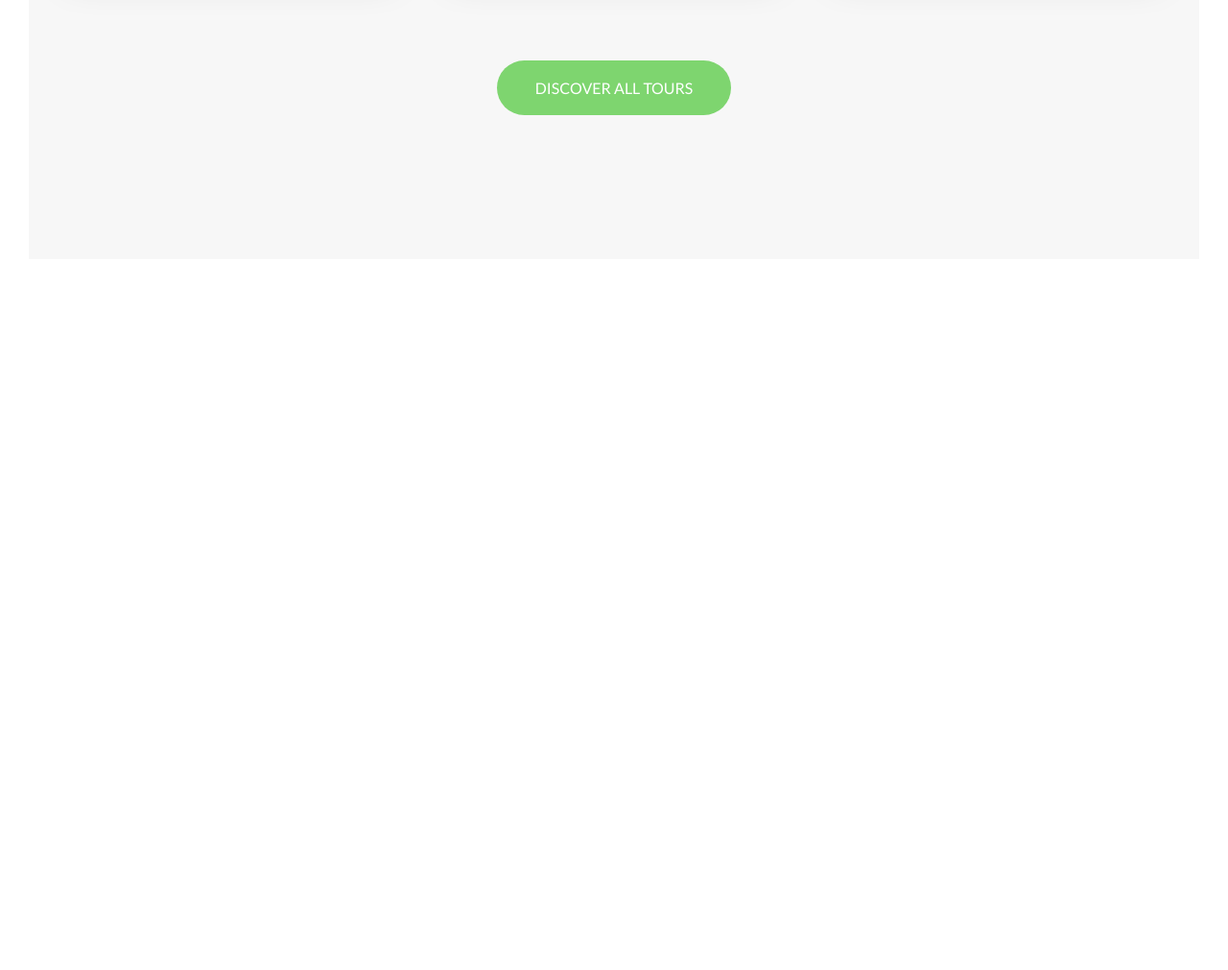
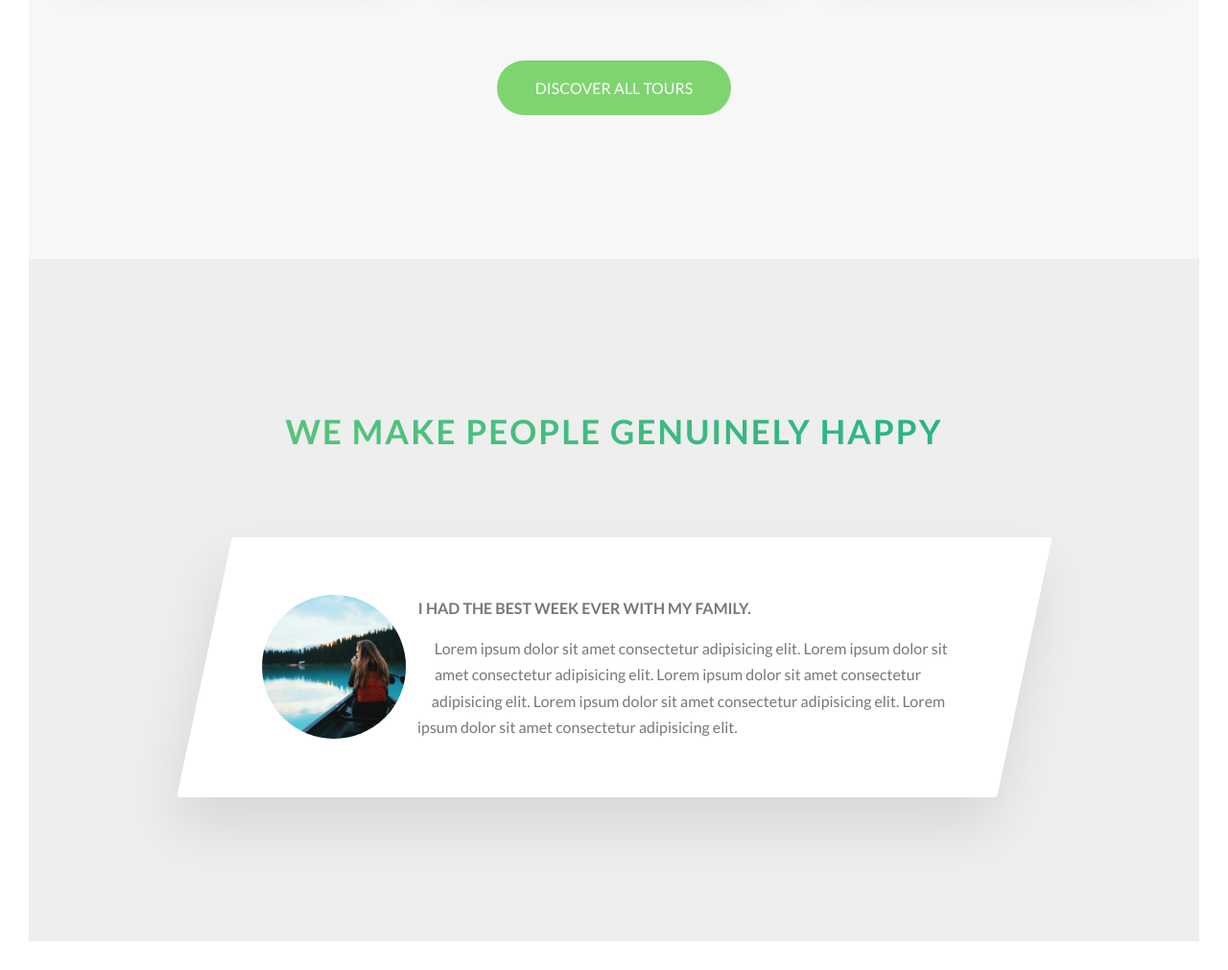
Before and after one commit to paolofullone/advanced-css-course, a website: page Natours/starter/index.html in a window 1280 px wide. Shown: the part 2928-3939 px from the top of the page at 96% size. Before the commit the page ends 3228 px from the top, so only its background shows below. Drawn offline with Linux system fonts and the light colour scheme; files whose address does not match are found by name.

Commit message:
lecture 42-shape-outside, clip-path

```diff
--- a/Natours/starter/index.html
+++ b/Natours/starter/index.html
@@ -231,7 +231,27 @@
         <div class="u-center-text u-margin-top-huge">
           <a href="#" class="btn btn--green">Discover all tours</a>
         </div>
+      </section>
+      <section class="section-stories">
+        <div class="u-center-text u-margin-bottom-big">
+          <h2 class="heading-secondary">
+            We make people genuinely happy
+          </h2>
+        </div>
+        <div class="row">
+          <div class="story">
+            <figure class="story__shape">
+              <img src="./img/nat-8.jpg" alt="Person on a tour" class="story__img">
+            </figure>
+            <div class="story__text">
+              <h3 class="heading-tertiary u-margin-bottom-small">I had the best week ever with my family.</h3>
+              <p>
+                Lorem ipsum dolor sit amet consectetur adipisicing elit. Lorem ipsum dolor sit amet consectetur adipisicing elit. Lorem ipsum dolor sit amet consectetur adipisicing elit. Lorem ipsum dolor sit amet consectetur adipisicing elit. Lorem ipsum dolor sit amet consectetur adipisicing elit.
 
+              </p>
+            </div>
+          </div>
+        </div>
       </section>
     </main>
 
--- /dev/null
+++ b/Natours/starter/sass/components/_story.scss
@@ -0,0 +1,46 @@
+.story {
+    width: 75%;
+    // to center a block element inside a block element maring 0 auto resolves.
+    margin: 0 auto;
+    box-shadow: 0 3rem 6rem rgba($color-black, .1);
+    background-color: $color-white;
+    border-radius: 3px;
+    padding: 6rem;
+    // since we used transform: translateX(-3rem) to create a margin below, here we set the padding-left: 9rem so we have the same margins left and right.
+    padding-left: 9rem;
+    font-size: $default-font-size;
+
+    // skewing the story.
+    transform: skewX(-12deg);
+
+    // In this case selecting all the childs to apply the inverse skew will not work, since the __shape already has a transform, we can't apply two or more transforms separatedely, instead we should use it in the existing transform and get a new class selector for the text.
+    // & > * {
+    //     transform: skewX(12deg);
+    // }
+
+    &__shape {
+        // created a orange square to start with (width: 15rem; height: 15rem; float: left; background-color: orange;)
+        width: 15rem;
+        height: 15rem;
+        float: left;
+        // background-color: orange;
+        // to place the text according to the shape of the image we will use shape-outside with circle, first parameter is the diameter, we set 50%, so it will be 7.5 rem
+        // second parameter 50% 50% defines the center of the circle.
+        -webkit-shape-outside: circle(50% at 50% 50%); // was necessary for some browsers, probably changed...
+        // shape outside only works if the element has width, height and it is floated.
+        shape-outside: circle(50% at 50% 50%);
+        // shape makes the text with the same shape of the element, clip path turns the element into a circle.
+        clip-path: circle(50% at 50% 50%);
+        // to create a margin in a floated element, it's better to use transform: translate than margin.
+        transform: translateX(-3rem) skewX(12deg);
+    }
+
+    // so when we added the image in the html inside the figure tag, the image was weird, because it was occupying it's full size, inspecting the image we saw a 2000x1333pixels dimensions, so we gave a 100% height, flexible images for responsive web designs always need a width or height.
+    // in this case, if we set to 100% width, the image will not be able to fill the entire circle, because it is bigger on heigth than it is on width.
+    &__img {
+        height: 100%;
+    }
+    &__text {
+        transform: skewX(12deg);
+    }
+}
--- a/Natours/starter/sass/main.scss
+++ b/Natours/starter/sass/main.scss
@@ -11,6 +11,7 @@
 @import 'components/card';
 @import 'components/composition';
 @import 'components/feature-box';
+@import 'components/story';
 
 
 @import 'layout/header';
--- a/Natours/starter/sass/pages/_home.scss
+++ b/Natours/starter/sass/pages/_home.scss
@@ -32,5 +32,9 @@
     background-color: $color-grey-light-1;
     padding: 25rem 0 15rem 0;
     margin-top: -14rem;
+}
 
+.section-stories {
+    padding: 15rem 0;
+    background-color: $color-grey-light-2;
 }
```
Also changed, not shown: Natours/starter/css/main.css, 1 other file.
